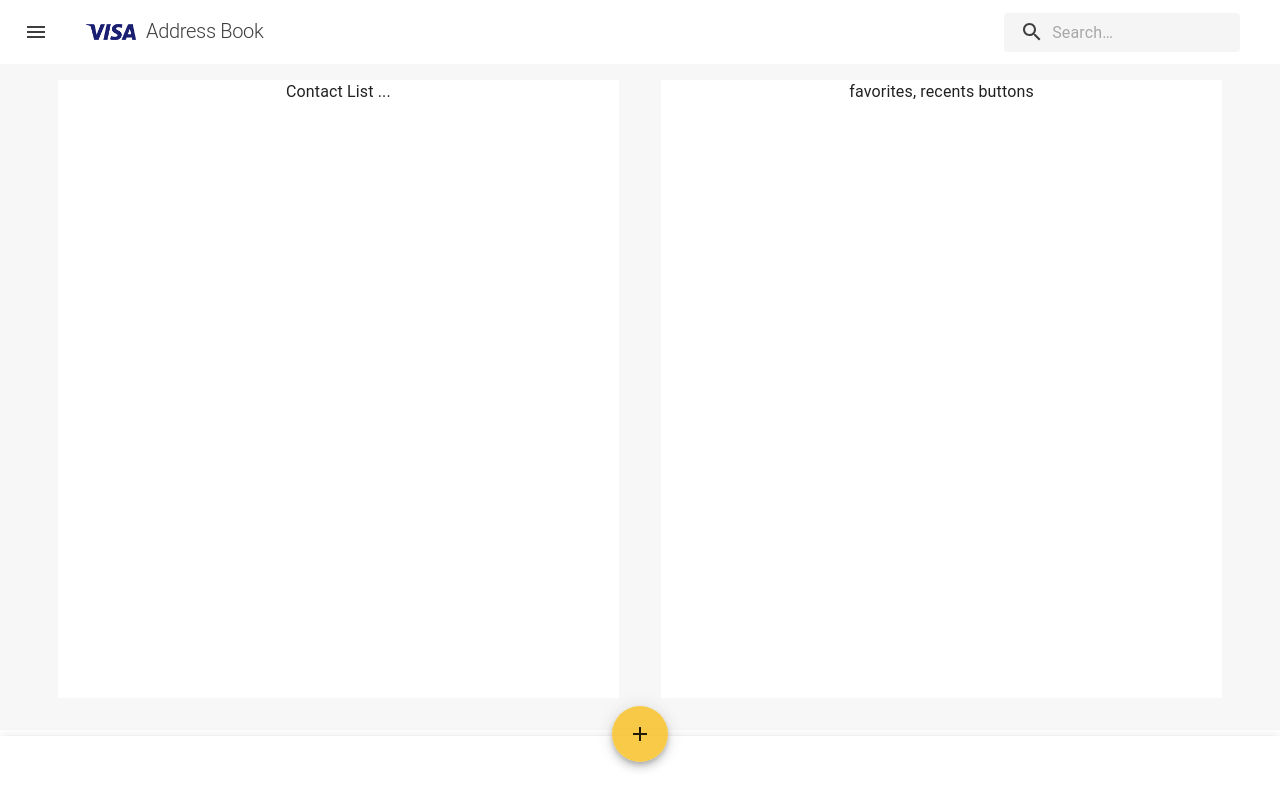
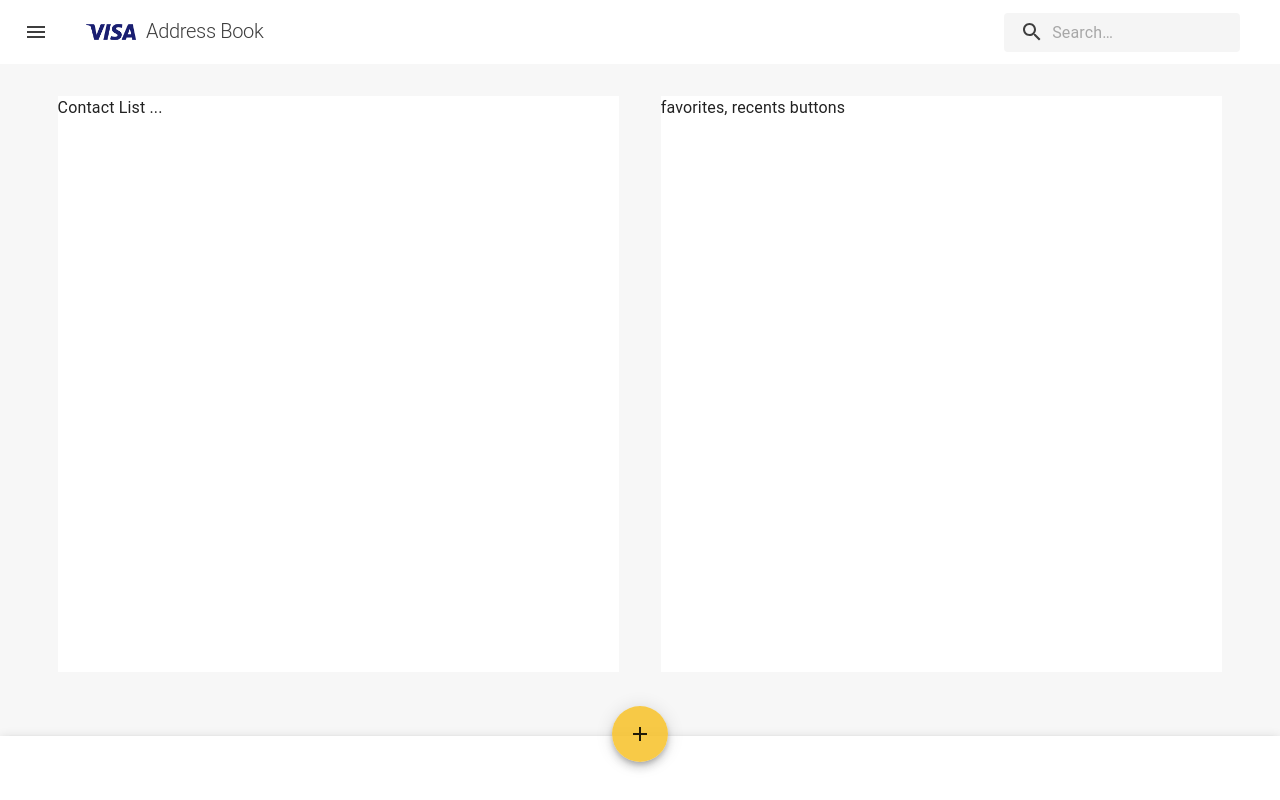
Before and after one commit to kevinhartmann23/visa-address-book, a React (Create React App) app in the folder client/: page / in a window 1280 px wide. Built offline with nearby package versions, Linux system fonts and the light colour scheme; no server answers.

Commit message:
Update package json to set up in root

```diff
--- a/client/src/App.css
+++ b/client/src/App.css
@@ -1,3 +1,3 @@
 .App {
-  text-align: center;
+  background-color: #f7f7f7;
 }
--- a/client/src/components/Dashboard.tsx
+++ b/client/src/components/Dashboard.tsx
@@ -35,7 +35,7 @@ const Dashboard = () => {
   }, [appState.allContacts])
 
   return (
-    <div style={{padding: '1rem 1rem 2rem 1rem', height: '83.25vh', backgroundColor: '#F7F7F7', display: 'flex', flexDirection: 'row', justifyContent: 'space-evenly'}}>
+    <div style={{padding: '2rem 1rem', height: '80vh',  backgroundColor: '#F7F7F7', display: 'flex', flexDirection: 'row', justifyContent: 'space-evenly'}}>
       <Box sx={{backgroundColor: '#FFF', height: '100%', width: '45%'}}>
           Contact List ...
       </ Box>
--- a/client/src/components/Header.tsx
+++ b/client/src/components/Header.tsx
@@ -12,7 +12,8 @@ import visaLogo from '../assets/visa_logo.png'
 
 const StyledHeader = styled(AppBar)({
   backgroundColor: "#FFF",
-  position: 'static'
+  position: 'static',
+  height: '4rem'
 })
 
 const Search = styled('div')(({ theme }) => ({
--- a/client/src/index.css
+++ b/client/src/index.css
@@ -5,6 +5,8 @@ body {
     sans-serif;
   -webkit-font-smoothing: antialiased;
   -moz-osx-font-smoothing: grayscale;
+  height: 100vh;
+  background-color: #f7f7f7!important;
 }
 
 code {
```
Also changed, not shown: package.json (+9 -2 lines).
